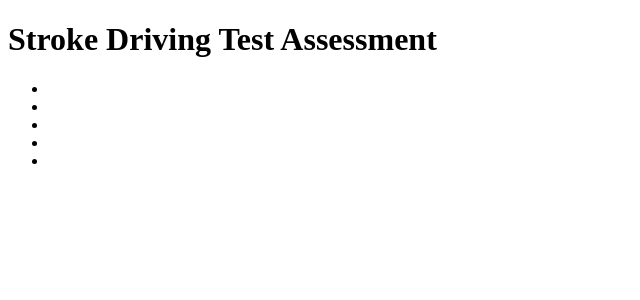
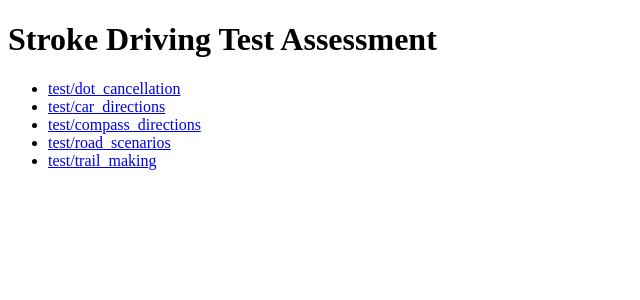
Before and after one commit to AdamSlack/sideways, an Angular app in the folder participant/: page / in a window 1280 px wide. Shown: the top 300 px of the page, without its empty margins (0-640 px from the left). Built offline with nearby package versions, Linux system fonts and the light colour scheme.

Commit message:
iteratively showing the routes

```diff
--- a/participant/src/app/app.component.html
+++ b/participant/src/app/app.component.html
@@ -14,8 +14,7 @@
 
 <ul class="tests">
   <li *ngFor="let test of game_routes">
-
-    <a routerLink="/test/{{test}}"></a>
+    <a routerLink="test/{{test.path}}"> {{test.path}}</a>
   </li>
 </ul>
 
--- a/participant/src/app/app.component.ts
+++ b/participant/src/app/app.component.ts
@@ -9,6 +9,4 @@ import { test_game_routes } from './app-routing.module';
 export class AppComponent {
   title = 'Stroke Driving Test Assessment';
   game_routes =test_game_routes;
-  //console.log(game_routes.providers)
-  //console.log();
 }
```
Also changed, not shown: participant/src/app/app-routing.module.ts (+5 -5 lines).
